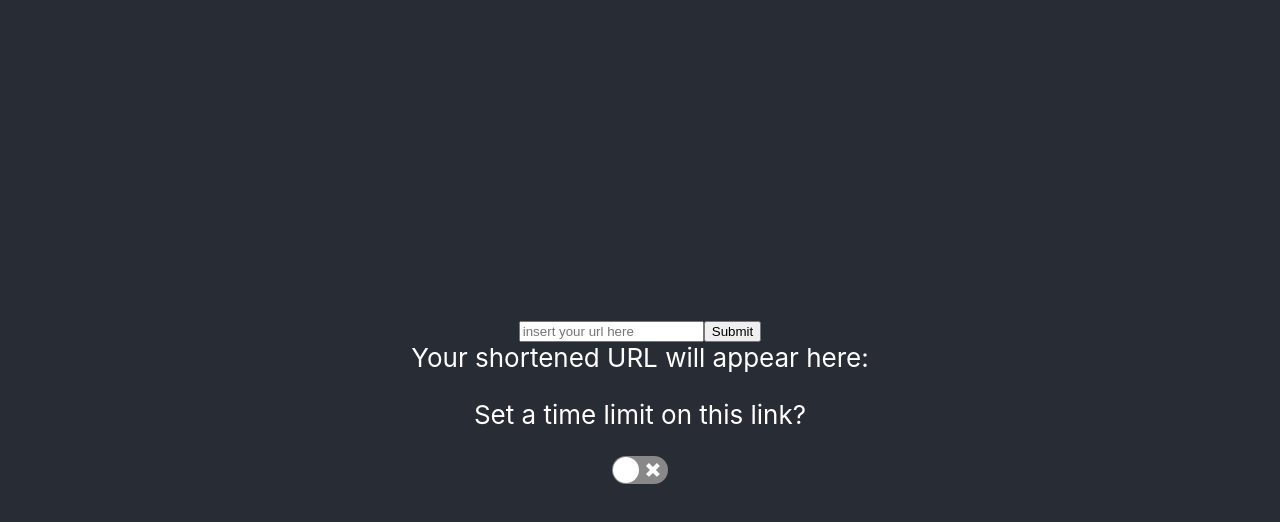
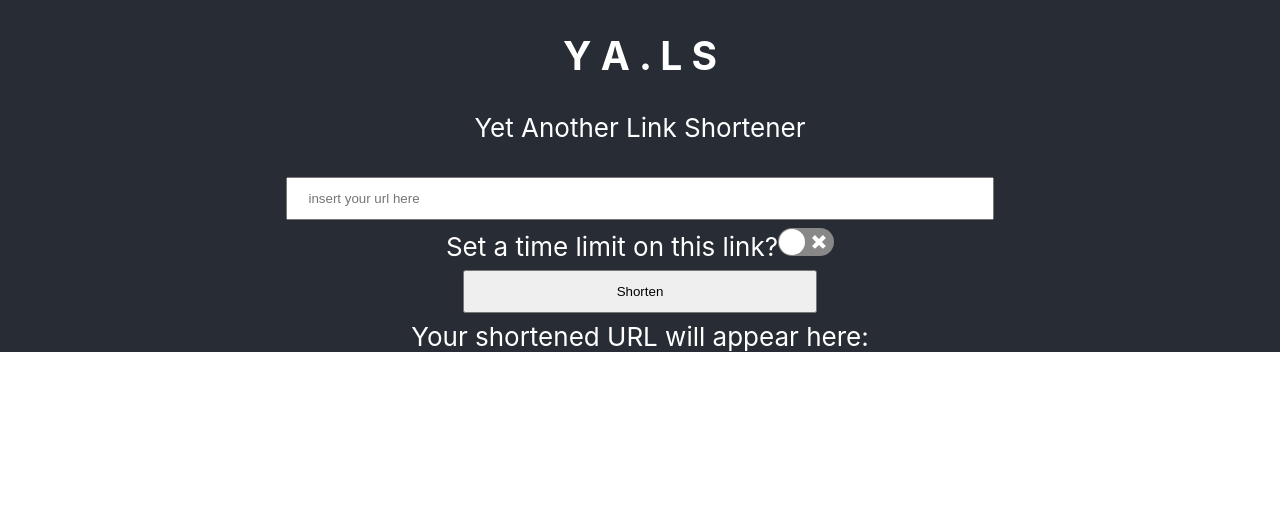
Before and after one commit to YididiyaM/URLshortener-frontend, a React (Create React App) app: page / in a window 1280 px wide. Shown: the top 522 px of the page. Built offline with nearby package versions, Linux system fonts and the light colour scheme; no server answers.

Commit message:
added slight css so it isnt quite so ugly

```diff
--- a/src/App.css
+++ b/src/App.css
@@ -2,20 +2,8 @@
   text-align: center;
 }
 
-.App-logo {
-  height: 40vmin;
-  pointer-events: none;
-}
-
-@media (prefers-reduced-motion: no-preference) {
-  .App-logo {
-    animation: App-logo-spin infinite 20s linear;
-  }
-}
-
 .App-header {
   background-color: #282c34;
-  min-height: 100vh;
   display: flex;
   flex-direction: column;
   align-items: center;
@@ -24,15 +12,23 @@
   color: white;
 }
 
-.App-link {
-  color: #61dafb;
+.urlForm {
+  width: 100%;
+  padding: 12px 20px;
+  margin: 8px 0;
+  box-sizing: border-box;
 }
 
-@keyframes App-logo-spin {
-  from {
-    transform: rotate(0deg);
-  }
-  to {
-    transform: rotate(360deg);
-  }
+.expirationForm {
+  width: 100%;
+  padding: 12px 20px;
+  margin: 8px 0;
+  box-sizing: border-box;
 }
+
+.shortenButton {
+  width: 50%;
+  padding: 12px 20px;
+  margin: 8px 0;
+  box-sizing: border-box;
+}
--- a/src/App.js
+++ b/src/App.js
@@ -7,6 +7,10 @@ function App() {
     <Router>
       <div className="App">
         <header className="App-header">
+          <div className="title">
+            <h2>Y A . L S</h2>
+            <p> Yet Another Link Shortener</p>
+          </div>
           <PostForm />
         </header>
       </div>
--- a/src/components/PostForm.js
+++ b/src/components/PostForm.js
@@ -14,9 +14,11 @@ const PostForm = () => {
   const submit = (e) => {
     e.target.reset();
     e.preventDefault();
-    axios.post(url, { rawUrl: rawUrl, expiration }).then((response) => {
-      console.log(response);
-    });
+    axios
+      .post(url, { rawUrl: rawUrl, expiration: expiration })
+      .then((response) => {
+        console.log(response);
+      });
   };
 
   const handle = debounce((e) => {
@@ -40,27 +42,26 @@ const PostForm = () => {
     <div>
       <form onSubmit={(e) => submit(e)}>
         <input
+          className="urlForm"
           onChange={(e) => handle(e)}
           id="whatever "
           placeholder="insert your url here"
           type="text"
         />
-        <button>Submit</button>
-      </form>
-      <ShortenedURL rawUrl={rawUrl} />
-      <p> Set a time limit on this link?</p>
-      <ReactSwitch checked={toggle} onChange={handleToggle} />
-      {toggle && (
-        <form>
+        <span> Set a time limit on this link?</span>
+        <ReactSwitch checked={toggle} onChange={handleToggle} />
+        {toggle && (
           <input
+            className="expirationForm"
             type="number"
             pattern="[0-9]*"
             placeholder="set amount of time here in minutes!"
             onChange={handleExpirationTime}
           />
-          <button>Submit</button>
-        </form>
-      )}
+        )}
+        <button className="shortenButton">Shorten</button>
+      </form>
+      <ShortenedURL rawUrl={rawUrl} />
     </div>
   );
 };
```
